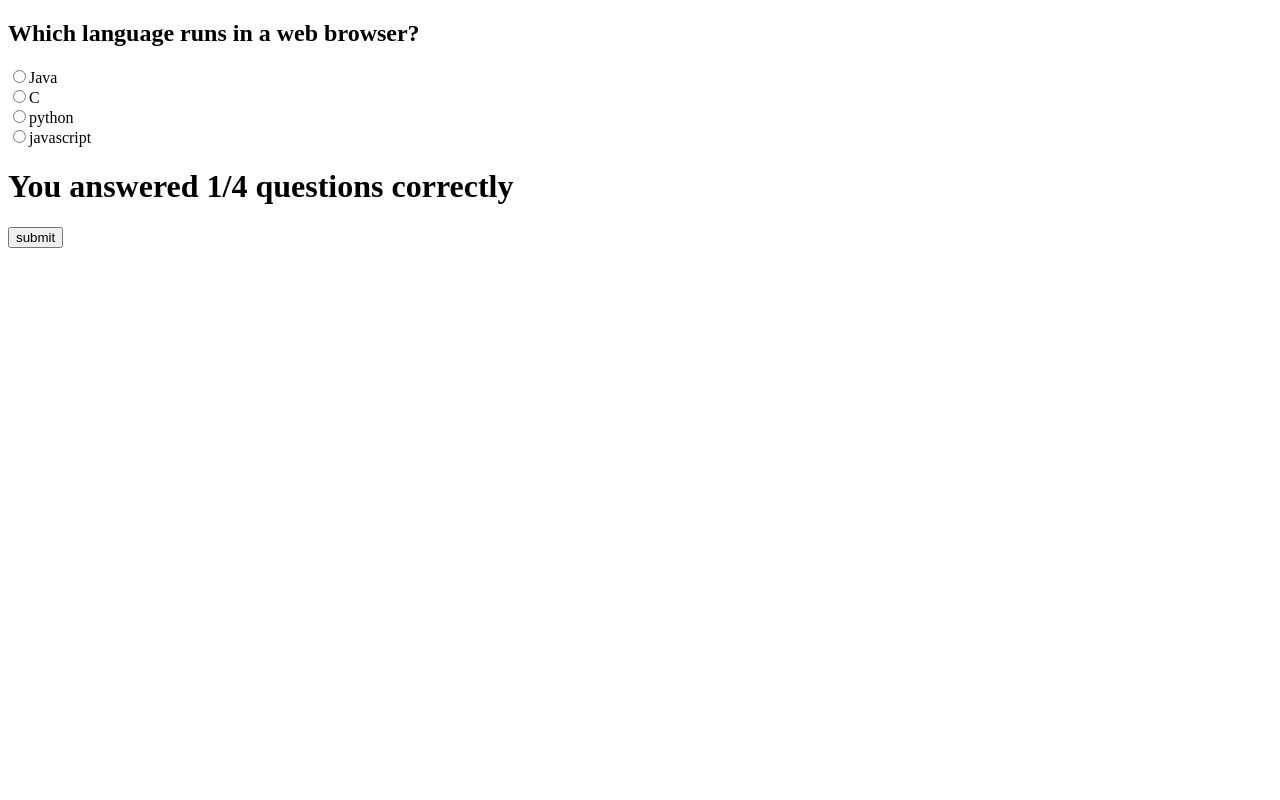
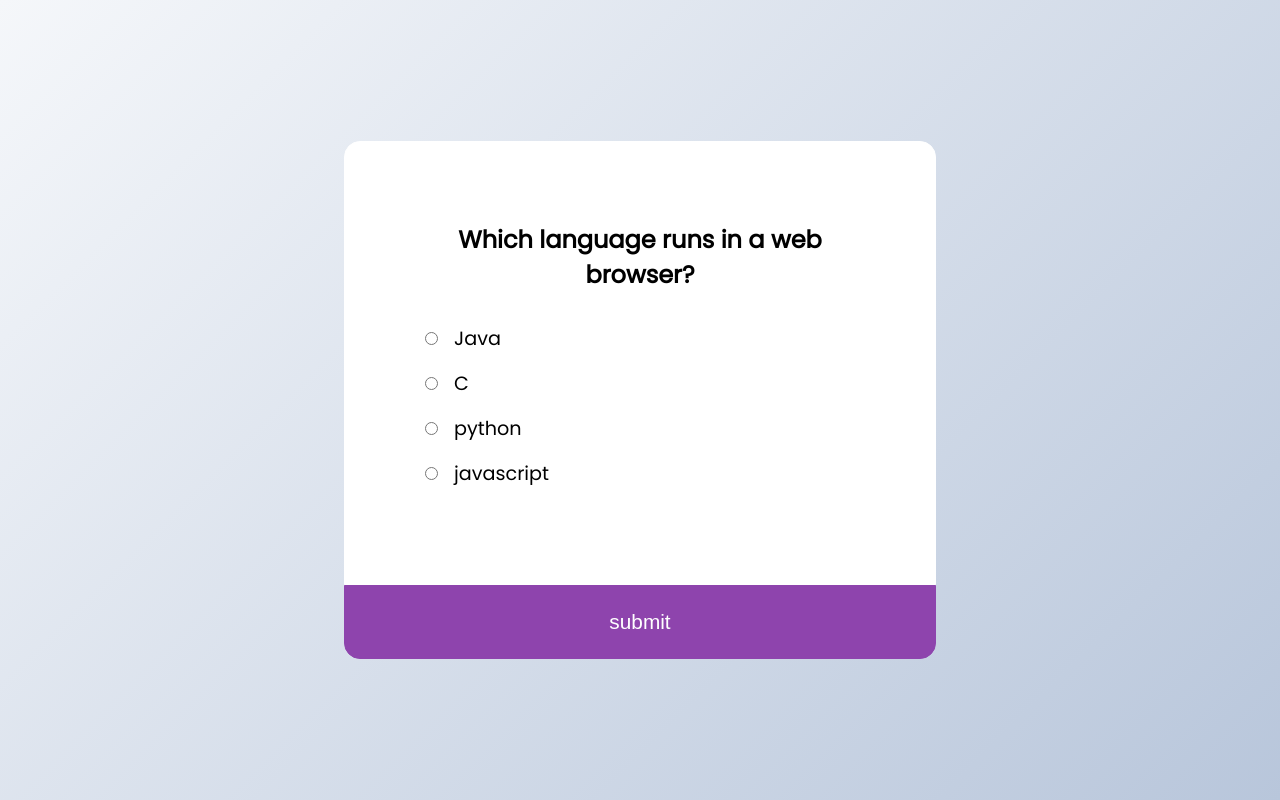
Before and after one commit to balavignesh111/quiz, a plain HTML site: page index.html in a window 1280 px wide. Both pictures are taken after a click on the button "submit". Drawn offline with Linux system fonts and the light colour scheme.

Commit message:
project completed

```diff
--- a/index.html
+++ b/index.html
@@ -11,32 +11,83 @@
   <div class="container">
     <div class="question-box">
       <h2 class="question1">Which language runs in a web browser?</h2>
-      <!-- <h2 class="question2"></h2>
-      <h2 class="question3"></h2>
-      <h2 class="question4"></h2> -->
+      <h2 class="question2">What does CSS stand for?</h2>
+      <h2 class="question3">What does HTML stand for?</h2>
+      <h2 class="question4">What year was JavaScript launched?</h2>
     </div>
     <div class="answer-box">
       <div class="answer1">
         <div class="option-box">
-          <input type="radio" id="java" value="java"><label for="java">Java</label>
+          <input type="radio" id="option1" value="java"
+          name="option"><label for="option1">Java</label>
         </div>
         <div class="option-box">
-          <input type="radio" id="c" value="c"><label for="c">C</label>
+          <input type="radio" id="option2"
+          value="c"
+          name="option"><label for="option2"
+          >C</label>
         </div>
         <div class="option-box">
-          <input type="radio" id="python" value="python"><label for="python">python</label>
+          <input type="radio" id="option3" value="python"
+          name="option">
+          <label for="option3">python</label>
         </div>
         <div class="option-box">
-          <input type="radio" id="javascript" value="javascript"><label for="javascript">javascript</label>
+          <input type="radio" id="option4" value="javascript"
+          name="option">
+          <label for="option4">javascript</label>
+        </div>
+      </div>
+      <div class="answer2">
+        <div class="option-box">
+          <input type="radio" name="option" id="CentralStyleSheets" value="Central Style Sheets"><label for="CentralStyleSheets">Central Style Sheets</label>
+        </div>
+        <div class="option-box">
+          <input type="radio" name="option" id="cascadingStyleSheets" value="Cascading Style Sheets"><label for="cascadingStyleSheets"> Cascading Style Sheets</label>
+        </div>
+        <div class="option-box">
+          <input type="radio" name="option" id="cascadingSimpleSheets" value="Cascading Simple Sheets"><label for="cascadingSimpleSheets">Cascading Simple Sheets</label>
+        </div>
+        <div class="option-box">
+          <input type="radio" name="option" id="CarsSUVsSailboats" value="Cars SUVs Sailboats"><label for="CarsSUVsSailboats">Cars SUVs Sailboats</label>
+        </div>
+      </div>
+      <div class="answer3">
+        <div class="option-box">
+          <input type="radio" name="option" id="HypertextMarkupLanguage" value="Hypertext Markup Language"><label for="HypertextMarkupLanguage">Hypertext Markup Language</label>
+        </div>
+        <div class="option-box">
+          <input type="radio" name="option" id="HypertextMarkdownLanguage" value="Hypertext Markdown Language"><label for="HypertextMarkdownLanguage">Hypertext Markdown Language</label>
+        </div>
+        <div class="option-box">
+          <input type="radio" name="option" id="HyperloopMachineLanguage" value="Hyper loop Machine Language"><label for="HyperloopMachineLanguage">Hyperloop Machine Language</label>
+        </div>
+        <div class="option-box">
+          <input type="radio" name="option" id="HTML" value="Helicopters Terminals Motorboats Lamborginis"><label for="HTML">Helicopters Terminals Motorboats Lamborginis</label>
+        </div>
+      </div>
+      <div class="answer4">
+        <div class="option-box">
+          <input type="radio" name="option" id="1995" value="1995"><label for="1995">1995</label>
+        </div>
+        <div class="option-box">
+          <input type="radio" name="option" id="1996" value="1996"><label for="1996">1996</label>
+        </div>
+        <div class="option-box">
+          <input type="radio" name="option" id="1994" value="1994"><label for="1994">1994</label>
+        </div>
+        <div class="option-box">
+          <input type="radio" name="option" id="none" value="none"><label for="none">none of the above</label>
         </div>
       </div>
     </div>
     <div class="result-box">
-      <h1 class="results">You answered <span class="mark">1</span>/4 questions correctly</h1>
+      <h2 class="results">You answered <span class="mark">1</span>/4 questions correctly</h1>
     </div>
-    <div class="button">
-      <input type="button" value="submit">
-    </div>
+  </div>
+  <div class="button">
+    <input type="button" value="submit" class="btn-submit">
+    <input type="button" value="Reload" class="btn-reload">
   </div>
   <script src="./script.js"></script>
 </body>
--- a/script.js
+++ b/script.js
@@ -0,0 +1,65 @@
+'use strict';
+
+const submitBtnEle = document.querySelector('.btn-submit');
+const reloadBtnEle = document.querySelector('.btn-reload');
+const displayQuestionElement = document.querySelectorAll('.question-box h2');
+const displayAnswerElement = document.querySelectorAll('.answer-box>div');
+const resultBoxElement = document.querySelector('.result-box');
+const scoreElement = document.querySelector('.mark');
+// gv
+const arr= ['javascript','Cascading Style Sheets','Hypertext Markup Language','1995'];
+
+let count = 0;
+let index = 0;
+
+
+function init(){
+  index = 0;
+  count = 0;
+  displayQuestionElement[0].style.display = 'block';
+  displayAnswerElement[0].style.display = 'block';
+  resultBoxElement.style.display = "none";
+  submitBtnEle.style.display = 'inline';
+  reloadBtnEle.style.display = 'none';
+}
+
+const hideAndDisplay = function(element,index){
+  element[index-1].style.display = 'none';
+  element[index].style.display = 'block';
+}
+
+const score = function(){
+  displayQuestionElement[index-1].style.display = "none";
+  displayAnswerElement[index-1].style.display = "none"
+  resultBoxElement.style.display = "block";
+  submitBtnEle.style.display = 'none';
+  reloadBtnEle.style.display = 'inline';
+  scoreElement.textContent = count;
+}
+
+const result = function(input){
+  if(input !== null){
+    index++;
+    for(const val in arr){
+      if(arr[val] === input.value){
+        count++;
+      }
+    }
+    if(index < displayQuestionElement.length){
+      hideAndDisplay(displayQuestionElement,index);
+      hideAndDisplay(displayAnswerElement,index);
+    }else if((index === displayQuestionElement.length) || (index >= displayQuestionElement.length)){
+      score();
+    }
+  }
+}
+
+submitBtnEle.addEventListener('click',()=>{
+  result(document.querySelector('input[name = "option"]:checked'))
+})
+
+reloadBtnEle.addEventListener('click',()=>{
+  init();
+});
+
+init();
--- a/style/style.css
+++ b/style/style.css
@@ -0,0 +1,82 @@
+@import url('https://fonts.googleapis.com/css2?family=Poppins&display=swap');
+
+:root{
+  --clr-background:#b8c6db;
+  --clr-btn:#8e44ad;
+}
+
+*{
+  margin: 0;
+  padding: 0;
+  box-sizing: border-box;
+}
+
+html{
+  font-size: 16px;
+}
+
+body{
+  width: 100vw;
+  height: 100vh;
+  background-image: linear-gradient(315deg, #b8c6db 0%, #f5f7fa 100%);
+  background-repeat: no-repeat;
+  font-family: 'Poppins', sans-serif;
+  display: flex;
+  flex-direction: column;
+  justify-content: center;
+  align-items: center;
+}
+
+/* container */
+.container{
+  width: 37rem;
+  background-color: white;
+  padding: 5rem ;
+  display: flex;
+  flex-direction: column;
+  gap: 1rem;
+  border: 1px solid white;
+  border-top-left-radius: 1rem;
+  border-top-right-radius: 1rem;
+}
+
+.result-box{
+  display: none;
+}
+
+.option-box{
+  font-size: 1.2rem;
+  font-weight: 500;
+  margin: 1rem 0rem;
+  display: flex;
+  gap: 1rem;
+}
+
+.option-box label{
+  cursor: pointer;
+}
+
+.question-box h2{
+  text-align: center;
+}
+
+/* button */
+.btn-submit, .btn-reload{
+  font-size: 1.3rem;
+  background-color: var(--clr-btn);
+  color: white;
+  width: 37rem;
+  padding: 1.5rem  0rem;
+  border: 1px solid var(--clr-btn);
+  border-bottom-left-radius: 1rem;
+  border-bottom-right-radius: 1rem;
+  height: auto;
+}
+
+.btn-reload{
+  display: none;
+}
+
+.answer2,.question2,.answer3,.question3,.answer4,.question4{
+  display: none;
+}
```
